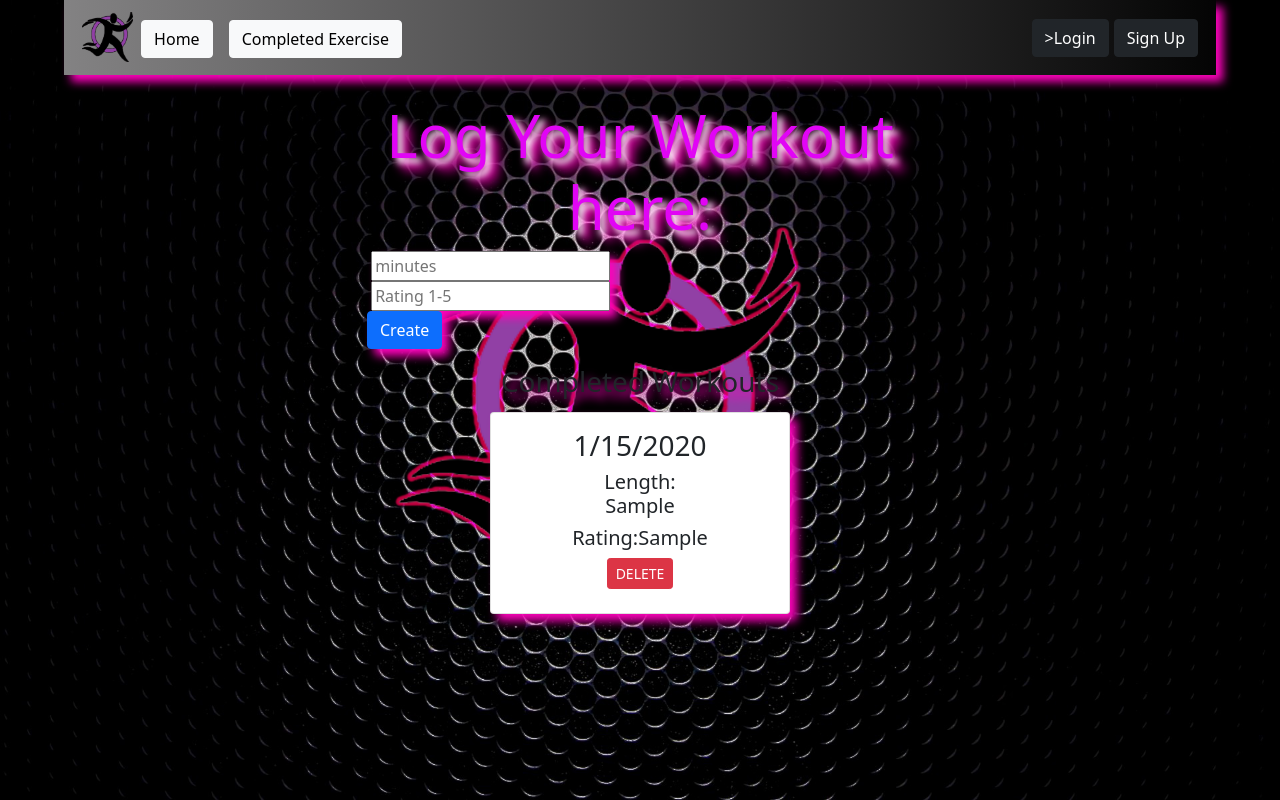
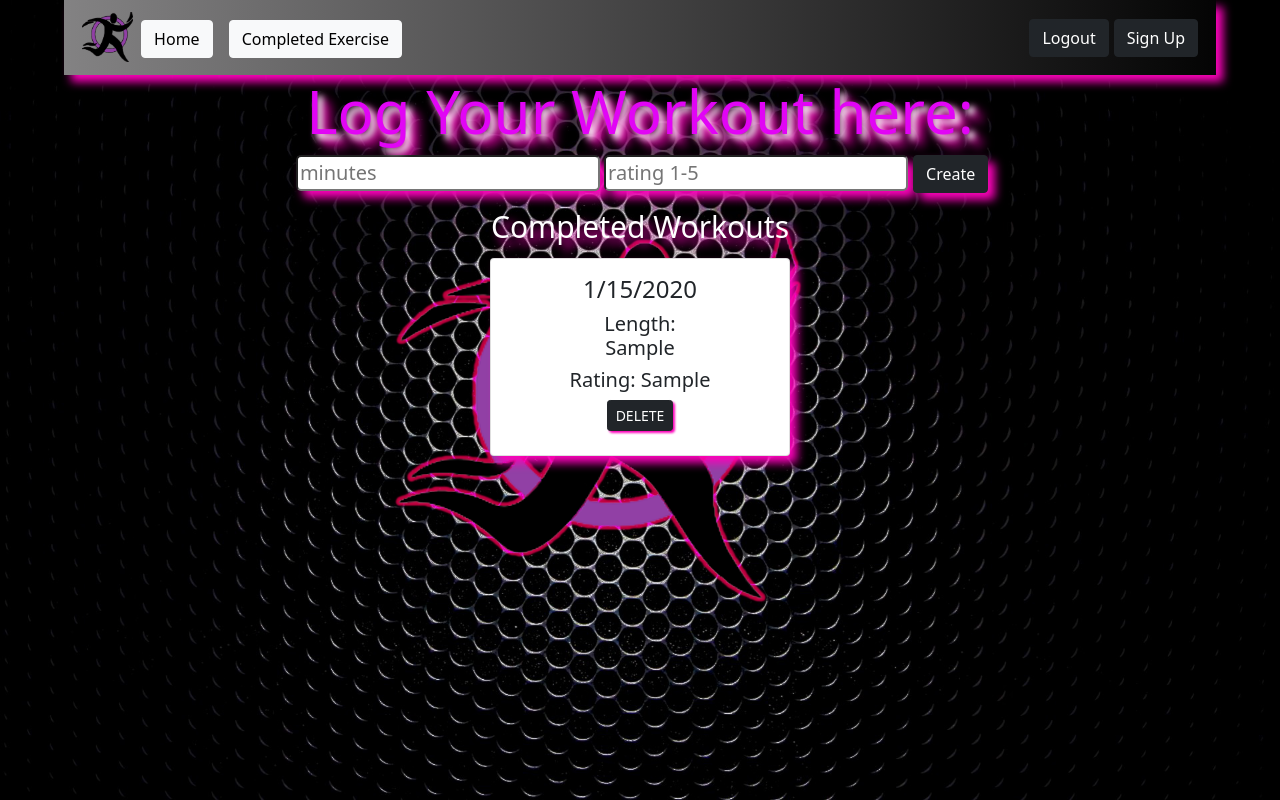
Before and after one commit to Rhoward1/workout_app-pj2, a Node server app: template views/pastworkouts.handlebars in a window 1280 px wide. Run offline with Node 20, Linux system fonts and the light colour scheme; the template is opened without the code that fills it: values that come from a table or form of the project are taken from there, others are empty; tables that the repository leaves empty hold one stand-in row (values such as "Sample post"); some libraries are stand-ins or nearby versions.

Commit message:
fixed delete button and styled them

```diff
--- a/controllers/api/pastWorkoutsRoutes.js
+++ b/controllers/api/pastWorkoutsRoutes.js
@@ -35,4 +35,5 @@ router.post('/', async(req, res) => {
       }
     });
 
+
 module.exports = router;
--- a/public/css/style.css
+++ b/public/css/style.css
@@ -64,12 +64,12 @@ body {
       text-align:center ;
       filter: drop-shadow(5px 5px 3px rgb(251, 250, 251));
   }
-h{
+h3{
     font-size: 30px;
     /* font-family: fantasy; */
     color:#fcfbfc;
     text-align:center ;
-    filter: drop-shadow(5px 5px 3px rgb(251, 250, 251));
+    /* filter: drop-shadow(5px 5px 3px rgb(251, 250, 251));   */
 }
 
 label{
@@ -79,6 +79,19 @@ label{
     text-align:center ;
     filter: drop-shadow(5px 5px 3px rgb(5, 5, 5));
 }
+.form-input{
+    border-radius: 5px;
+    font-size: 20px;
+}
+
+.completedWorkout {
+    color:white;
+}
+.delete {
+    color: white;
+      text-align:center ;
+      filter: drop-shadow(2px 2px 1px rgb(252, 2, 186));
+    }
 
 /* .container{
     margin-left: 20px;
--- a/views/layouts/main.handlebars
+++ b/views/layouts/main.handlebars
@@ -94,9 +94,10 @@
       {{!-- <div id="buttons1">
         <a href="/login" class="btn btn-light me-3">Login</a> --}}
        <div> {{#if logged_in}}
-        <a href="/logout" class="btn btn-dark" id="logout">Logout</button>
+           <a href="/login" class="btn btn-dark">Login</a>
+
         {{else}}
-        <a href="/login" class="btn btn-dark">>Login</a>
+        <a href="/logout" class="btn btn-dark" id="logout">Logout</a>
         {{/if}}
         <a href="/signup" class="btn btn-dark">Sign Up</a>
         </div>
--- a/views/pastworkouts.handlebars
+++ b/views/pastworkouts.handlebars
@@ -1,50 +1,53 @@
-<div class="row justify-content-center">
+ <div class="row justify-content-center">
   <div class="col-auto">
     {{!-- <h1>YOU DID IT 🎉 </h1> --}}
   </div>
 </div>
 <div class="container">
-  <div class="row mt-4 justify-content-center">
-    <div class="col-md-6 justify-content-center">
+  <div class="row mt-12 justify-content-center">
+    <div class="col-md-12 justify-content-center">
 
       <h1>Log Your Workout here:</h1>
-      <form class="form new-workout-form">
+      <form class="form new-workout-form" style="display:flex; justify-content: center;">
 
         <div class="form-group">
           <label for="project-name"></label>
-          <input class="form-input" type="text" placeholder="minutes" id="length" name="length" />
+          <input class="form-input"  type="text" placeholder="minutes" id="length" name="length" />
         </div>
 
         <div class="form-group">
           <label for="project-funding">
             </label>
-          <input class="form-input" type="text" placeholder="Rating 1-5"id="rating" name="rating" />
+          <input class="form-input"  type="text" placeholder="rating 1-5"id="rating" name="rating" />
         </div>
 
-        <div class="form-group">
-          <button type="submit" class="btn btn-primary">Create</button>
+        <div class="form-group" style= "margin-left: 5px;">
+          <button type="submit" class="btn btn-dark">Create</button>
         </div>
       </form>
     </div>
 {{!-- <div class= "col-md-8"> --}}
     {{#if pastWorkouts}}
        {{!-- <div class= "col-md-8"> --}}
-      <h3 class= "row justify-content-center">Completed Workouts</h3>
+
+      <h3 class= "completedWorkout row justify-content-center">Completed Workouts</h3>
     {{!-- </div> --}}
-      <br>
+      {{!-- <br>
+                     <div class="col-md-6 past-list justify-content-center"> --}}
+
       {{#each pastWorkouts as |pastWorkout|}}
-      <div class="card mb-3" style="max-width: 300px; display:flex; margin: 5px; ">
+      <div class="card mb-3 past-list" style="max-width: 300px; display:flex; margin: 5px; ">
         <div class="row mb-2 justify-content-center">
           <div class="col-md-8">
             <div class="card-body">
 
               <div class="text-center">
-                <h3 class="date">{{format_date date_created}}</h3>
+                <h4 class="date">{{format_date date_created}}</h4>
                 <h5 class="length">Length: {{pastWorkout.length}}</h5>
 
-                <h5 class="rating">Rating:{{pastWorkout.rating}}</h5>
+                <h5 class="rating">Rating:  {{pastWorkout.rating}}</h5>
 
-                <button class="btn btn-sm btn-danger" data-id="{{pastWorkout.id}}
+                <button class="btn btn-sm btn-dark delete" data-id="{{pastWorkout.id}}
               ">DELETE</button>
               </div>
 
@@ -55,7 +58,7 @@
 
 
       {{/each}}
-
+{{!-- </div> --}}
   {{/if}}
 </div>
 </div>
```
